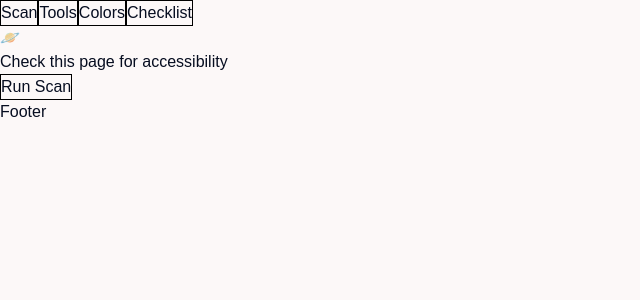
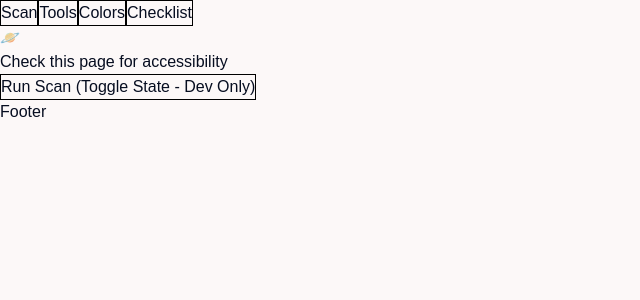
Before and after one commit to mtq01/orbit, a React (Vite) app: page / in a window 1280 px wide. Shown: the top 300 px of the page, without its empty margins (0-640 px from the left). Built offline with nearby package versions, Linux system fonts and the light colour scheme.

Commit message:
swapped Scanner and ScannerTest around in App.tsx for UI development.

```diff
--- a/src/App.tsx
+++ b/src/App.tsx
@@ -8,8 +8,8 @@ import type { Tab } from "./types";
 // Components
 import Nav from "./components/Nav";
 import Footer from "./components/Footer";
-import ScannerTest from "./features/scanner/ScannerTest";
-// import Scanner from "./features/scanner/Scanner";
+// import ScannerTest from "./features/scanner/ScannerTest";
+import Scanner from "./features/scanner/Scanner";
 import Colors from "./features/colors/Colors";
 import Tools from "./features/tools/Tools";
 import Checklist from "./features/checklist/Checklist";
@@ -33,7 +33,7 @@ const App = () => {
 
       <main>
         {/* && = only render this component if the condition on the left is true */}
-        {activeTab === "scanner" && <ScannerTest />}
+        {activeTab === "scanner" && <Scanner />}
         {activeTab === "tools" && <Tools />}
         {activeTab === "colors" && <Colors />}
         {activeTab === "checklist" && <Checklist />}
```
